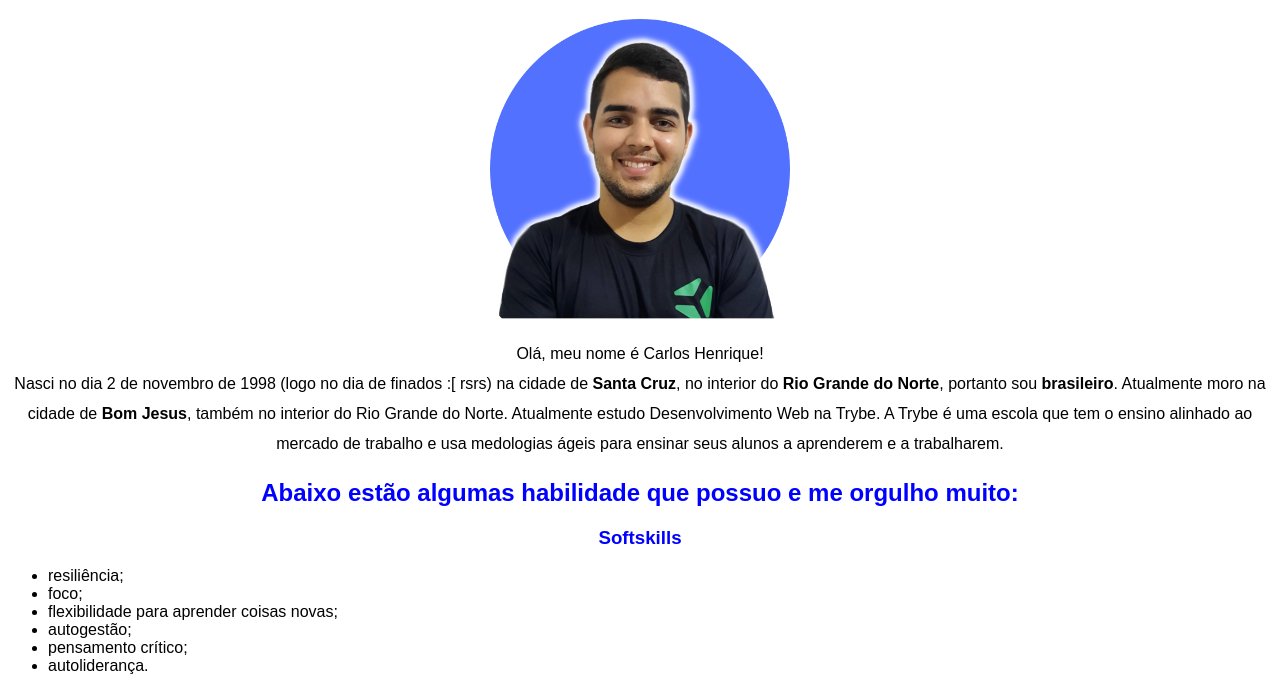
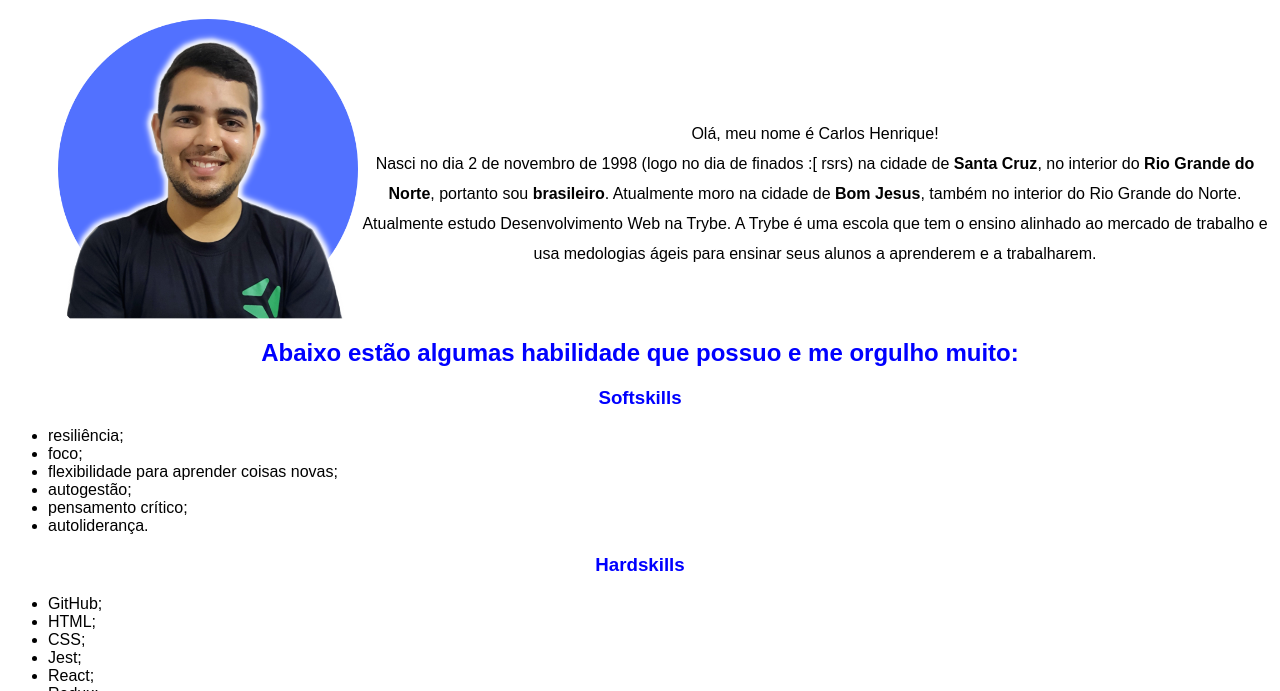
Before and after one commit to Henrique781/Henrique781.github.io, a plain HTML site: page index.html in a window 1280 px wide. Shown: the part 61-752 px from the top of the page. Drawn offline with Linux system fonts and the light colour scheme.

Commit message:
changed CSS left my lesson of BoxModel

```diff
--- a/index.html
+++ b/index.html
@@ -7,8 +7,10 @@
   </head>
   <body>
     <h1>Carlos Henrique da Silva Souza</h1>
-    <img src="Perfil.png" alt="Foto de Carlos Henrique do peito pra cima." width="300px">
-    <p>Olá, meu nome é Carlos Henrique! <br> Nasci no dia 2 de novembro de 1998 (logo no dia de finados :[ rsrs) na cidade de <strong>Santa Cruz</strong>, no interior do <strong>Rio Grande do Norte</strong>, portanto sou <strong>brasileiro</strong>. Atualmente moro na cidade de <strong>Bom Jesus</strong>, também no interior do Rio Grande do Norte. Atualmente estudo Desenvolvimento Web na Trybe. A Trybe é uma escola que tem o ensino alinhado ao mercado de trabalho e usa medologias ágeis para ensinar seus alunos a aprenderem e a trabalharem.</p>
+    <div id="about-me">
+      <img src="Perfil.png" alt="Foto de Carlos Henrique do peito pra cima." width="300px">
+      <p>Olá, meu nome é Carlos Henrique! <br> Nasci no dia 2 de novembro de 1998 (logo no dia de finados :[ rsrs) na cidade de <strong>Santa Cruz</strong>, no interior do <strong>Rio Grande do Norte</strong>, portanto sou <strong>brasileiro</strong>. Atualmente moro na cidade de <strong>Bom Jesus</strong>, também no interior do Rio Grande do Norte. Atualmente estudo Desenvolvimento Web na Trybe. A Trybe é uma escola que tem o ensino alinhado ao mercado de trabalho e usa medologias ágeis para ensinar seus alunos a aprenderem e a trabalharem.</p>
+    </div>
     <h2>Abaixo estão algumas habilidade que possuo e me orgulho muito:</h2>
     <h3>Softskills</h3>
     <ul>
--- a/style.css
+++ b/style.css
@@ -14,3 +14,16 @@ h1, h2, h3 {
 p {
   line-height: 30px;
 }
+
+#about-me {
+  height: 300px;
+}
+
+#about-me img {
+  float: left;
+  padding-left: 50px;
+}
+
+#about-me p {
+  padding-top: 100px;
+}
```
